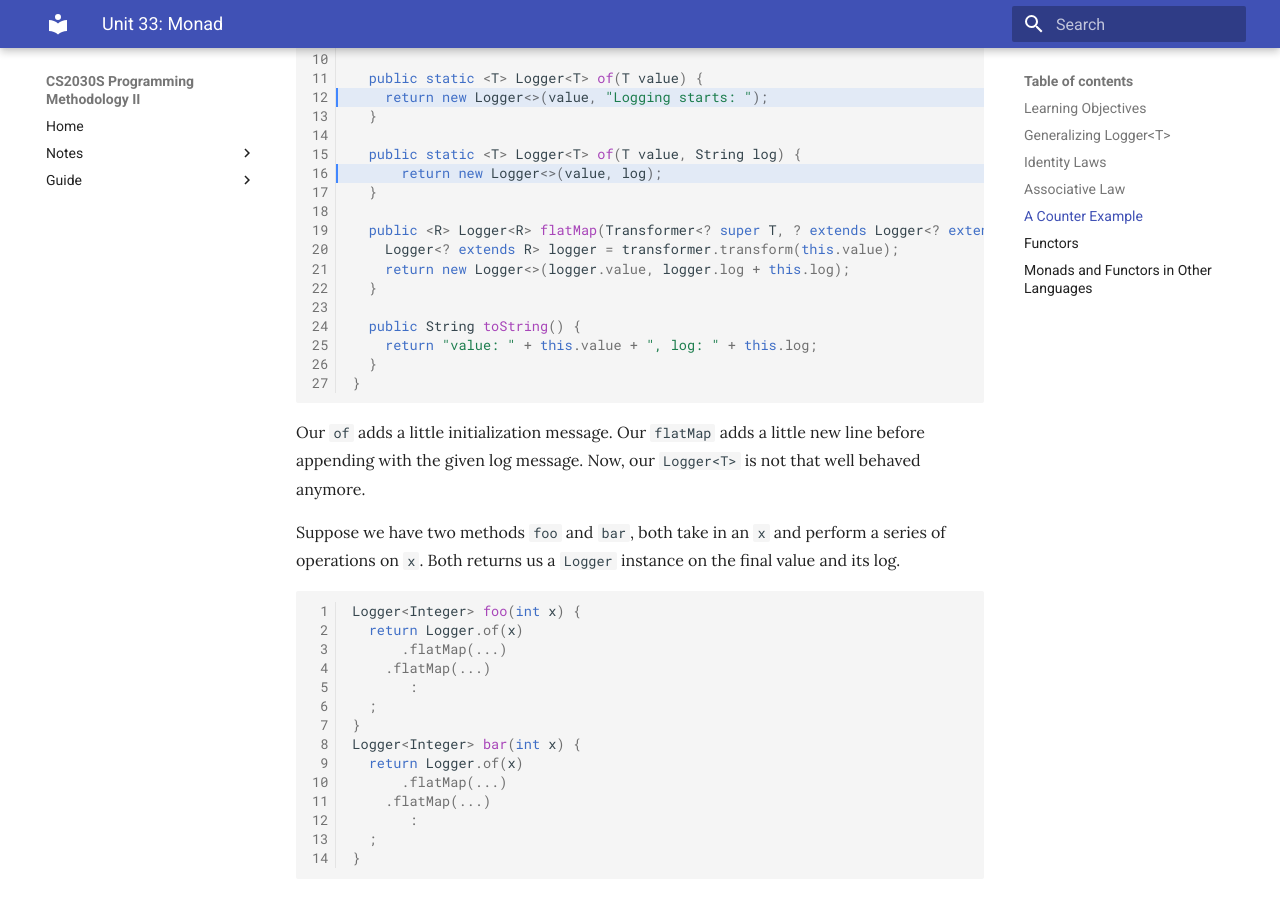
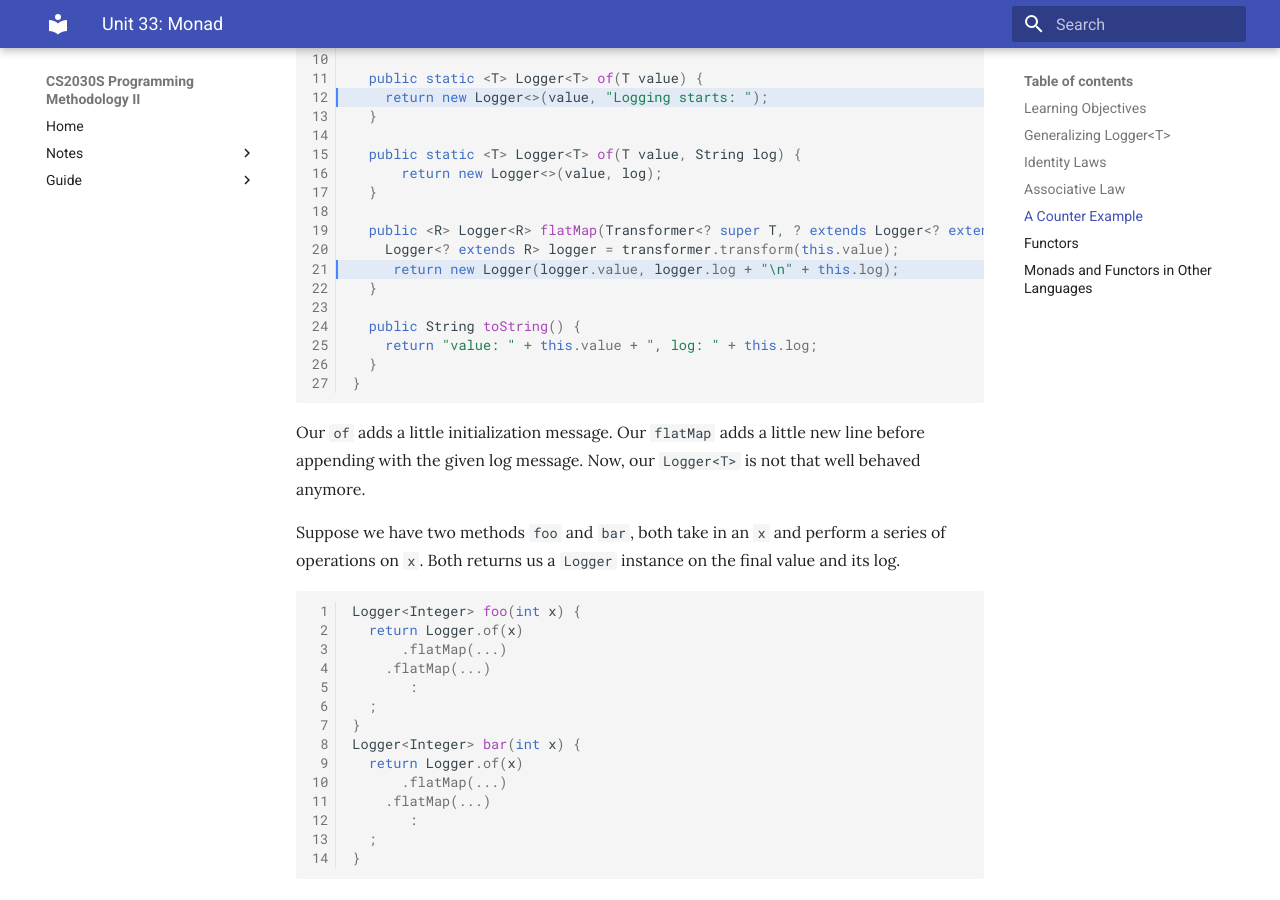
Before and after one commit to nus-cs2030s/2021-s2, an MkDocs documentation site: the page built from docs/33-monad.md, in a window 1280 px wide and 900 px high, scrolled down 3887 px. Built offline with MkDocs 1.6.1 and Material for MkDocs 9.7.7, drawn with Linux system fonts in a browser that asks for light colours.

Commit message:
Fixed highlighting for monad example

````diff
--- a/docs/33-monad.md
+++ b/docs/33-monad.md
@@ -112,7 +112,7 @@ If our monads follow the laws above, we can safely write methods that receive a
 
 Let's try to make our `Logger` misbehave a little.  Suppose we change our `Logger<T>` to be as follows:
 
-```Java hl_lines="12 16"
+```Java hl_lines="12 21"
 // version 0.3 (NOT a monad)
 class Logger<T> {
   private final T value;
@@ -133,7 +133,7 @@ class Logger<T> {
 
   public <R> Logger<R> flatMap(Transformer<? super T, ? extends Logger<? extends R>> transformer) {
     Logger<? extends R> logger = transformer.transform(this.value);
-	return new Logger<>(logger.value, logger.log + this.log);
+	 return new Logger(logger.value, logger.log + "\n" + this.log);
   }
 
   public String toString() {
````
